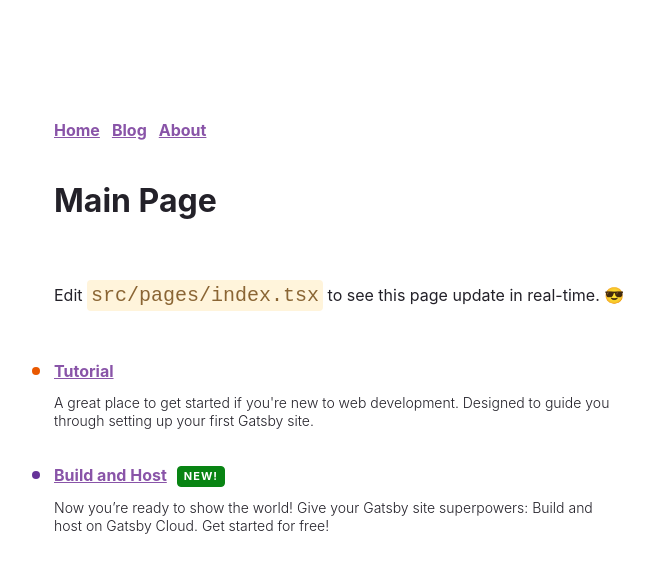
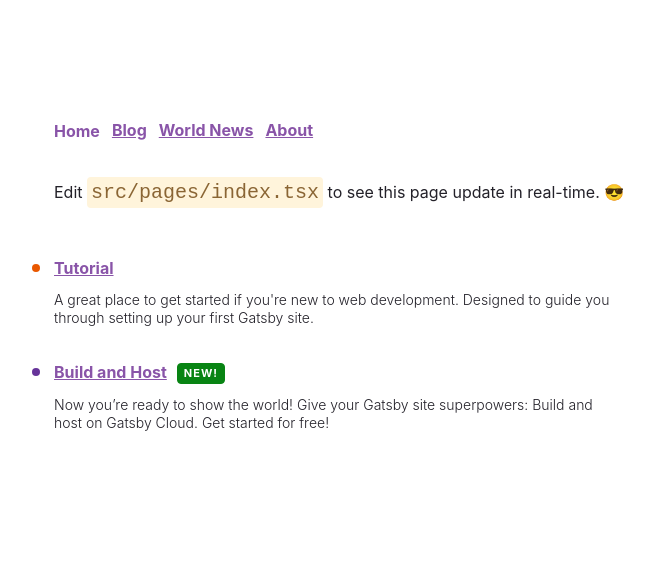
Before and after one commit to bogolyandras/personal-website-gatsby, a Gatsby site: page / in a window 1280 px wide. Shown: the whole page, without its empty margins (50-704 px from the left). Built offline with nearby package versions, Linux system fonts and the light colour scheme; Gatsby itself is replaced by a stand-in of ours.

Commit message:
Change links

```diff
--- a/src/components/layout.tsx
+++ b/src/components/layout.tsx
@@ -35,31 +35,44 @@ const docLinks = [
   {
     text: "Home",
     url: "/",
-    color: "#8954A8",
+    path: "index"
   },
   {
     text: "Blog",
     url: "/blog/",
-    color: "#8954A8",
+    path: "blog"
+  },
+  {
+    text: "World News",
+    url: "/world-news/",
+    path: "world-news"
   },
   {
     text: "About",
     url: "/about/",
-    color: "#8954A8",
+    path: "about"
   }
 ]
 
 type DataProps = {
-  pageTitle: string,
+  path: string,
   children: React.ReactNode
 }
 
-const Layout = ({ pageTitle, children }: DataProps) => {
+const Layout = ({ path, children }: DataProps) => {
 
   return (
     <main style={pageStyles}>
       <ul style={doclistStyles}>
-        {docLinks.map(doc => (
+        {docLinks.map(doc => {
+          if (path == doc.path) {
+            return (
+                <li key={doc.url} style={docLinkStyle}>
+                  {doc.text}
+                </li>
+            )
+          } else {
+            return (
                 <li key={doc.url} style={docLinkStyle}>
                   <Link
                       style={linkStyle}
@@ -68,9 +81,10 @@ const Layout = ({ pageTitle, children }: DataProps) => {
                     {doc.text}
                   </Link>
                 </li>
-        ))}
+            )
+          }
+        })}
       </ul>
-      <h1 style={headingStyles}>{pageTitle}</h1>
       <div>
         {children}
       </div>
--- a/src/pages/about.tsx
+++ b/src/pages/about.tsx
@@ -5,7 +5,7 @@ import Seo from "../components/seo"
 
 const AboutPage = () => {
     return (
-      <Layout pageTitle="About">
+      <Layout path="about">
         <p>Hi there! I'm the proud creator of this site, which I built with Gatsby.</p>
       </Layout>
     )
--- a/src/pages/blog/index.tsx
+++ b/src/pages/blog/index.tsx
@@ -13,7 +13,7 @@ type DataProps = {
 
 const BlogPage = ({data: { allMdx }}: PageProps<DataProps>) => {
   return (
-    <Layout pageTitle="My Blog Posts">
+    <Layout path="blog">
       {
         allMdx.nodes.map((node: any) => (
           <article key={node.id}>
--- a/src/pages/blog/{mdx.frontmatter__slug}.tsx
+++ b/src/pages/blog/{mdx.frontmatter__slug}.tsx
@@ -14,7 +14,7 @@ type DataProps = {
 
 const BlogPost = ({ data, children }: DataProps) => {
   return (
-    <Layout pageTitle={data.mdx.frontmatter.title}>
+    <Layout path="sub-blog" pageTitle={data.mdx.frontmatter.title}>
       <p>{data.mdx.frontmatter.date}</p>
       {children}
     </Layout>
--- a/src/pages/index.tsx
+++ b/src/pages/index.tsx
@@ -77,7 +77,7 @@ const links = [
 
 const IndexPage = () => {
   return (
-    <Layout pageTitle="Main Page">
+    <Layout path="index">
       <div>
         <p style={paragraphStyles}>
           Edit <code style={codeStyles}>src/pages/index.tsx</code> to see this page
```
Also changed, not shown: src/pages/world-news.tsx (added, +16 -0 lines). Lines whose indentation alone changed are shown as unchanged.
